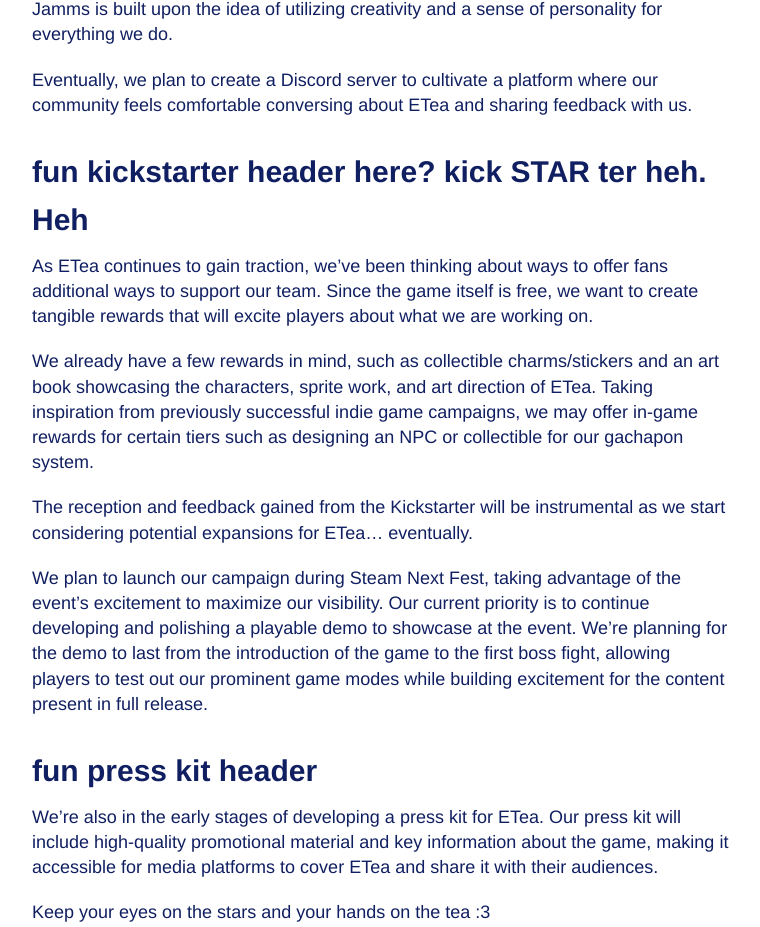
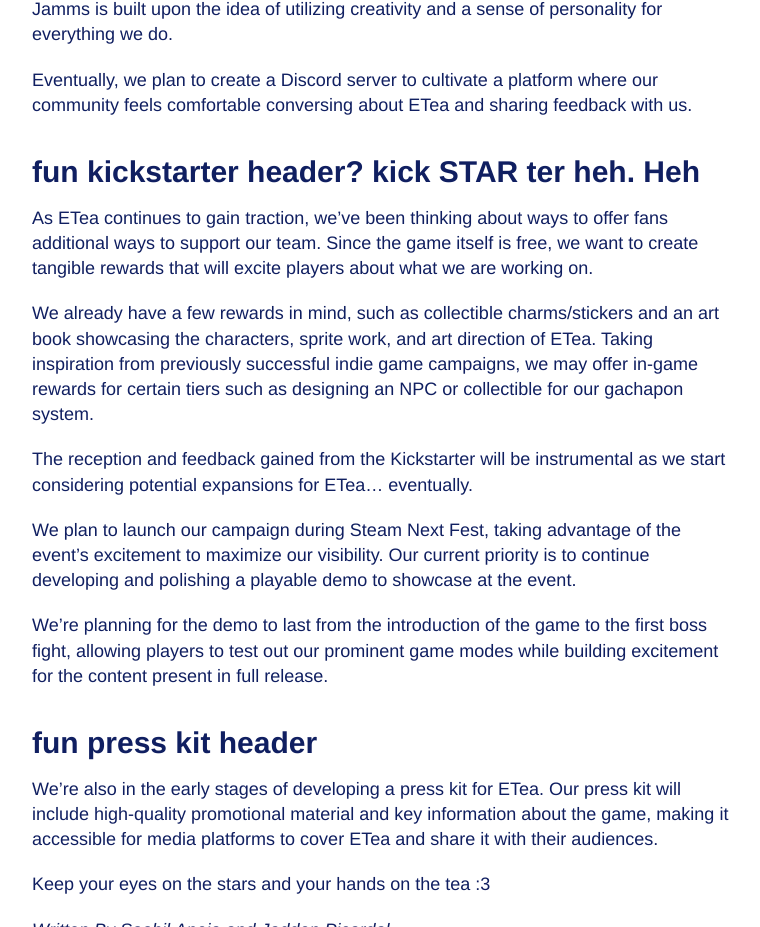
Before and after one commit to fruitjamms/fruitjamms.github.io, a plain HTML site: page projects/etea_docs/doc_2.html in a window 1280 px wide. Shown: the part 419-1346 px from the top of the page, without its empty margins (258-1018 px from the left). Drawn offline with Linux system fonts and the light colour scheme; a script that the page names is missing.

Commit message:
Update doc_2.html
spacing

```diff
--- a/projects/etea_docs/doc_2.html
+++ b/projects/etea_docs/doc_2.html
@@ -3,7 +3,7 @@
 <head>
     <meta charset="UTF-8">
     <meta name="viewport" content="width=device-width, initial-scale=1.0">
-    <title>ETea Development</title>
+    <title>eteat</title>
     <link rel="stylesheet" href="../style.css">
     <link rel="icon" type="image/png" href="../img/favicon.png">
 </head>
@@ -29,14 +29,15 @@
 
         <p>Eventually, we plan to create a Discord server to cultivate a platform where our community feels comfortable conversing about ETea and sharing feedback with us.</p>
 
-        <h3>fun kickstarter header here? kick STAR ter heh. Heh</h3>
+        <h3>fun kickstarter header? kick STAR ter heh. Heh</h3>
         <p>As ETea continues to gain traction, we’ve been thinking about ways to offer fans additional ways to support our team. Since the game itself is free, we want to create tangible rewards that will excite players about what we are working on.</p>
 
         <p>We already have a few rewards in mind, such as collectible charms/stickers and an art book showcasing the characters, sprite work, and art direction of ETea. Taking inspiration from previously successful indie game campaigns, we may offer in-game rewards for certain tiers such as designing an NPC or collectible for our gachapon system.</p>
 
         <p>The reception and feedback gained from the Kickstarter will be instrumental as we start considering potential expansions for ETea… eventually.</p>
 
-        <p>We plan to launch our campaign during Steam Next Fest, taking advantage of the event’s excitement to maximize our visibility. Our current priority is to continue developing and polishing a playable demo to showcase at the event. We’re planning for the demo to last from the introduction of the game to the first boss fight, allowing players to test out our prominent game modes while building excitement for the content present in full release.</p>
+        <p>We plan to launch our campaign during Steam Next Fest, taking advantage of the event’s excitement to maximize our visibility. Our current priority is to continue developing and polishing a playable demo to showcase at the event.</p>
+        <p>We’re planning for the demo to last from the introduction of the game to the first boss fight, allowing players to test out our prominent game modes while building excitement for the content present in full release.</p>
 
         <h3>fun press kit header</h3>
         <p>We’re also in the early stages of developing a press kit for ETea. Our press kit will include high-quality promotional material and key information about the game, making it accessible for media platforms to cover ETea and share it with their audiences.</p>
```
